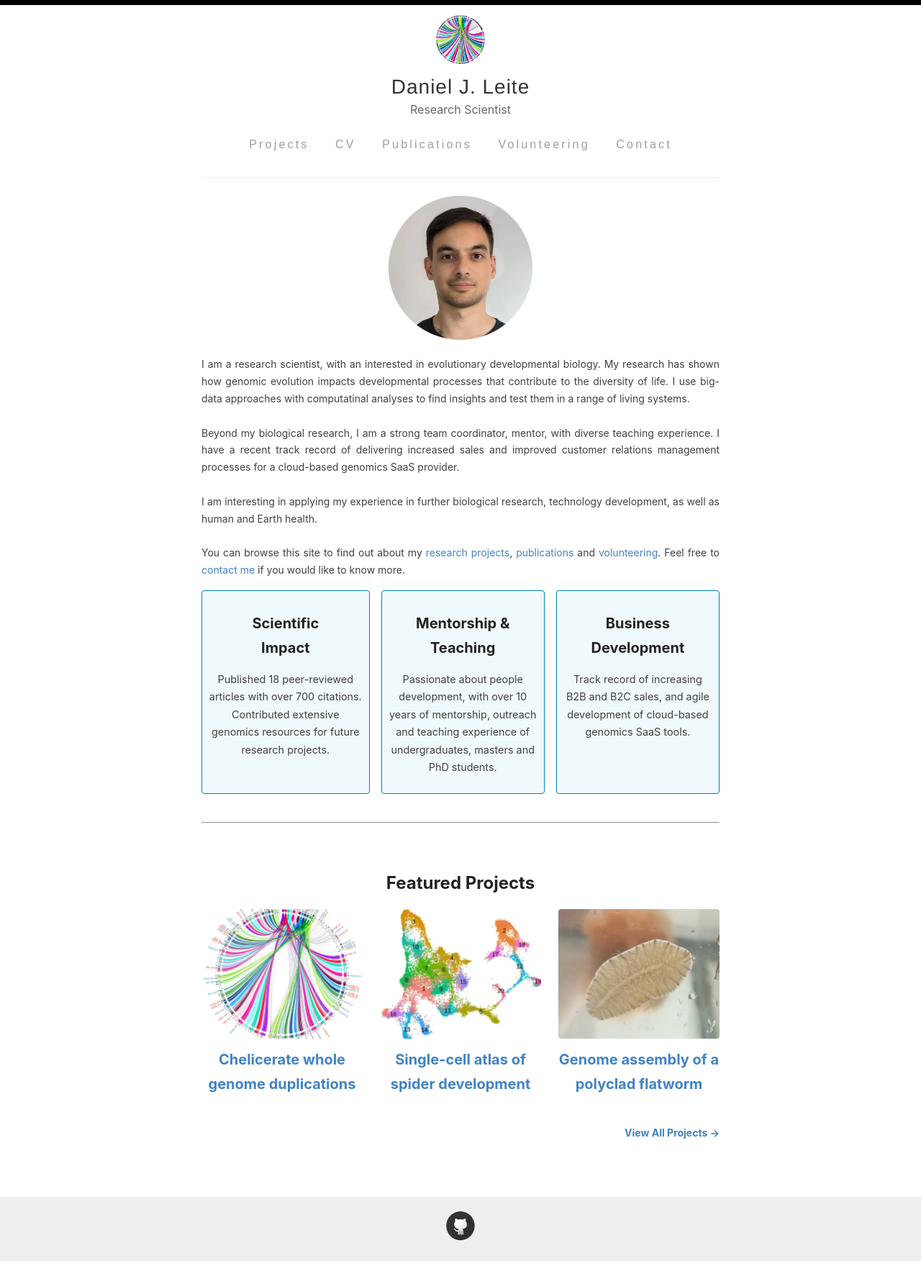
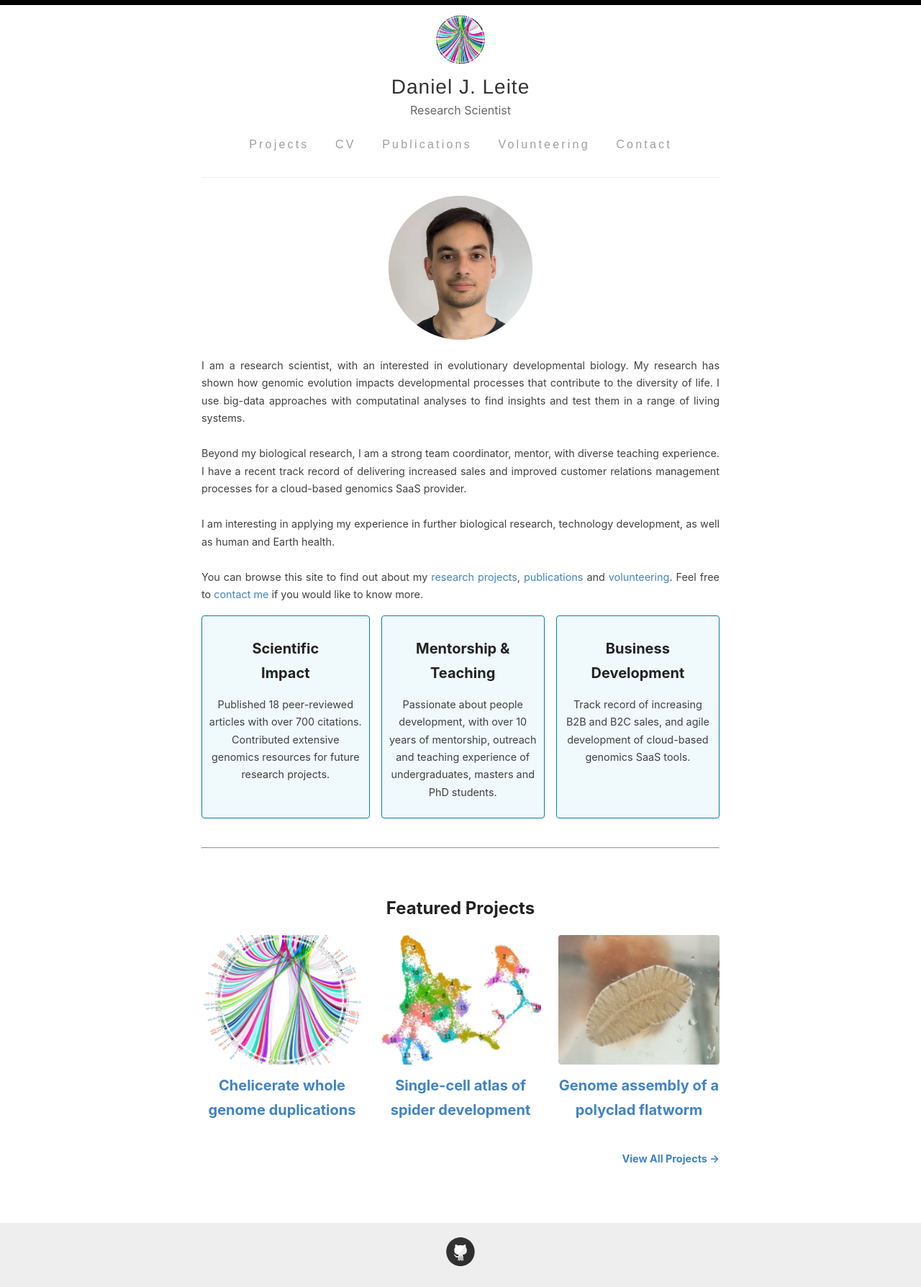
Before and after one commit to djleite/djleite.github.io, a Jekyll site: the page built from index.html, in a window 1280 px wide. Shown: the whole page at 72% size. Built offline with Jekyll 4.4.1, drawn with Linux system fonts in a browser that asks for light colours; the list of posts is cut into pages by our own code; before the commit the page ends 1752 px from its top, so only the background shows below that.

Commit message:
update home

```diff
--- a/assets/style.scss
+++ b/assets/style.scss
@@ -26,7 +26,7 @@ body {
   color: #404040;
   line-height: 1.7;
   font-weight: 400;
-  font-size: 14px;
+  font-size: 0.9rem;
   height: 100%;
 }
 
```
